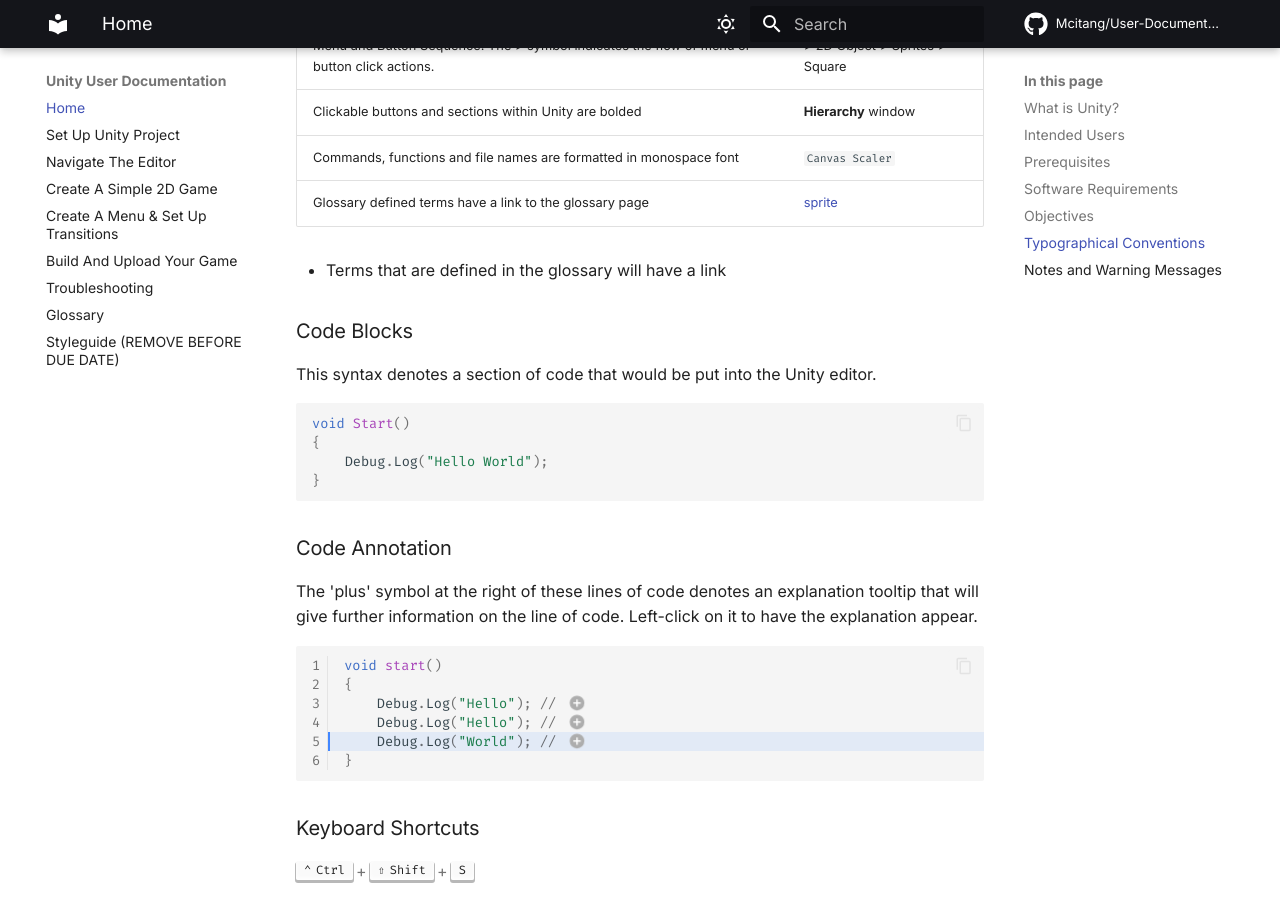
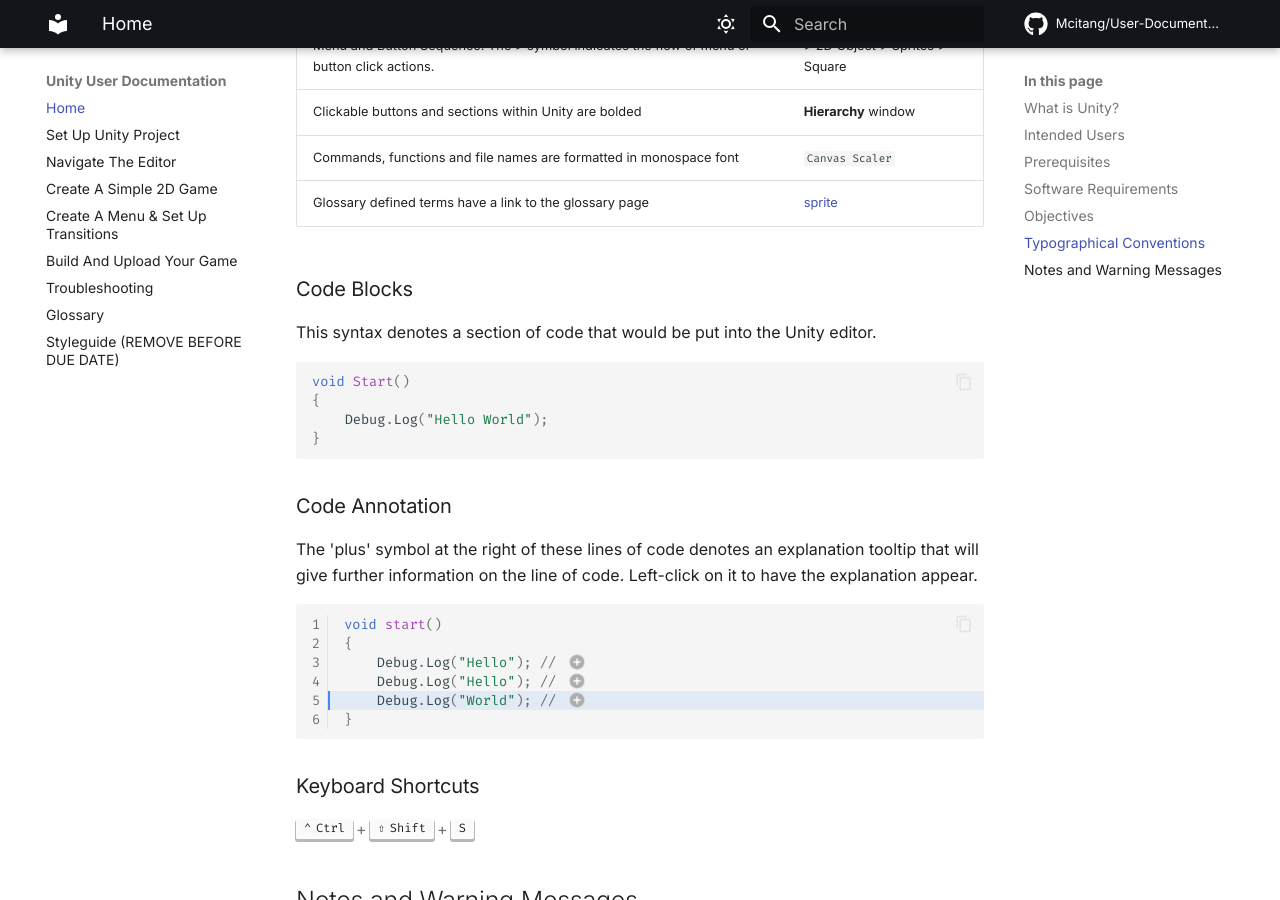
Before and after one commit to Mcitang/User-Documentation, an MkDocs documentation site: the page built from docs/index.md, in a window 1280 px wide and 900 px high, scrolled down 1697 px. Built offline with MkDocs 1.6.1 and Material for MkDocs 9.7.7, drawn with Linux system fonts in a browser that asks for light colours; emoji names are drawn with the system emoji font; comment, search, counter and statistics services are not loaded.

Commit message:
Delete unnecessary line

```diff
--- a/docs/index.md
+++ b/docs/index.md
@@ -46,8 +46,6 @@
 | Clickable buttons and sections within Unity are bolded |    **Hierarchy** window |
 | Commands, functions and file names are formatted in monospace font | `Canvas Scaler` |
 | Glossary defined terms have a link to the glossary page | [sprite] [sprite-glossary] |
-
-- Terms that are defined in the glossary will have a link
 
 ### Code Blocks
 This syntax denotes a section of code that would be put into the Unity editor.
```
